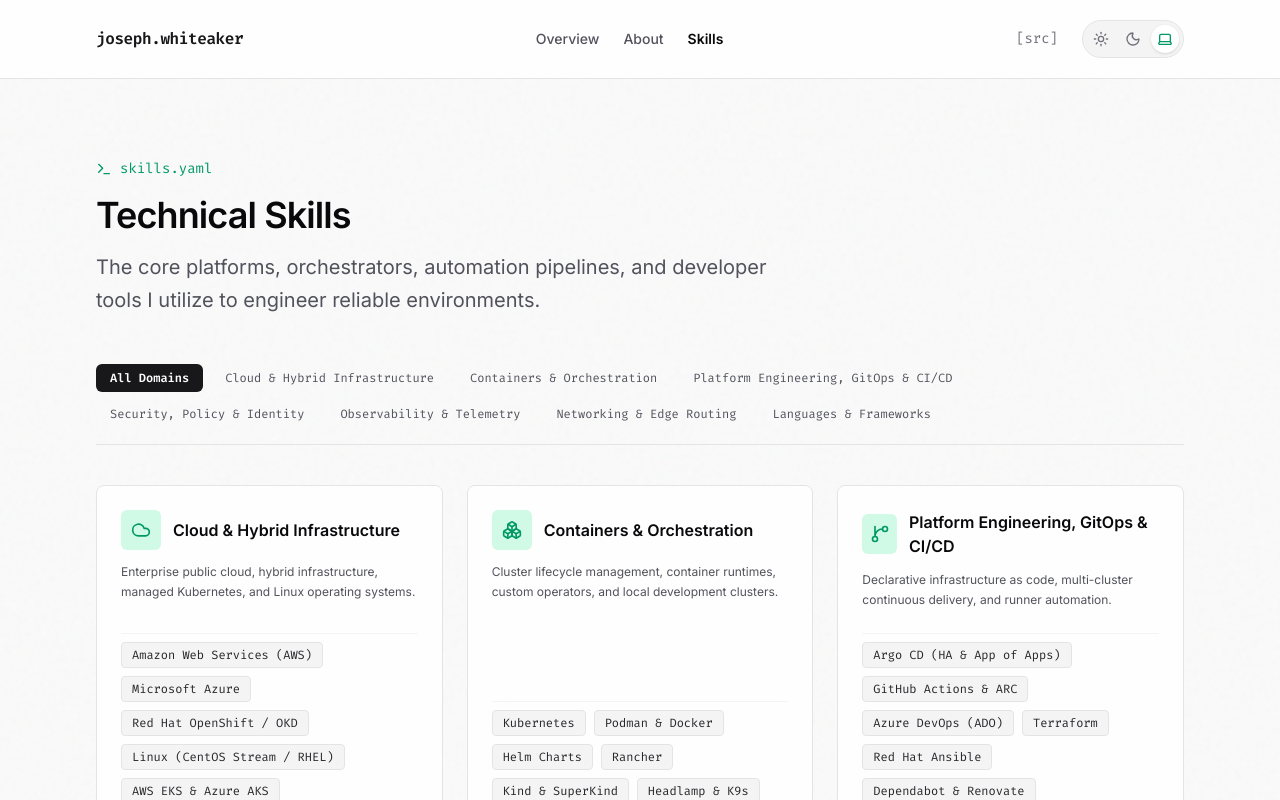
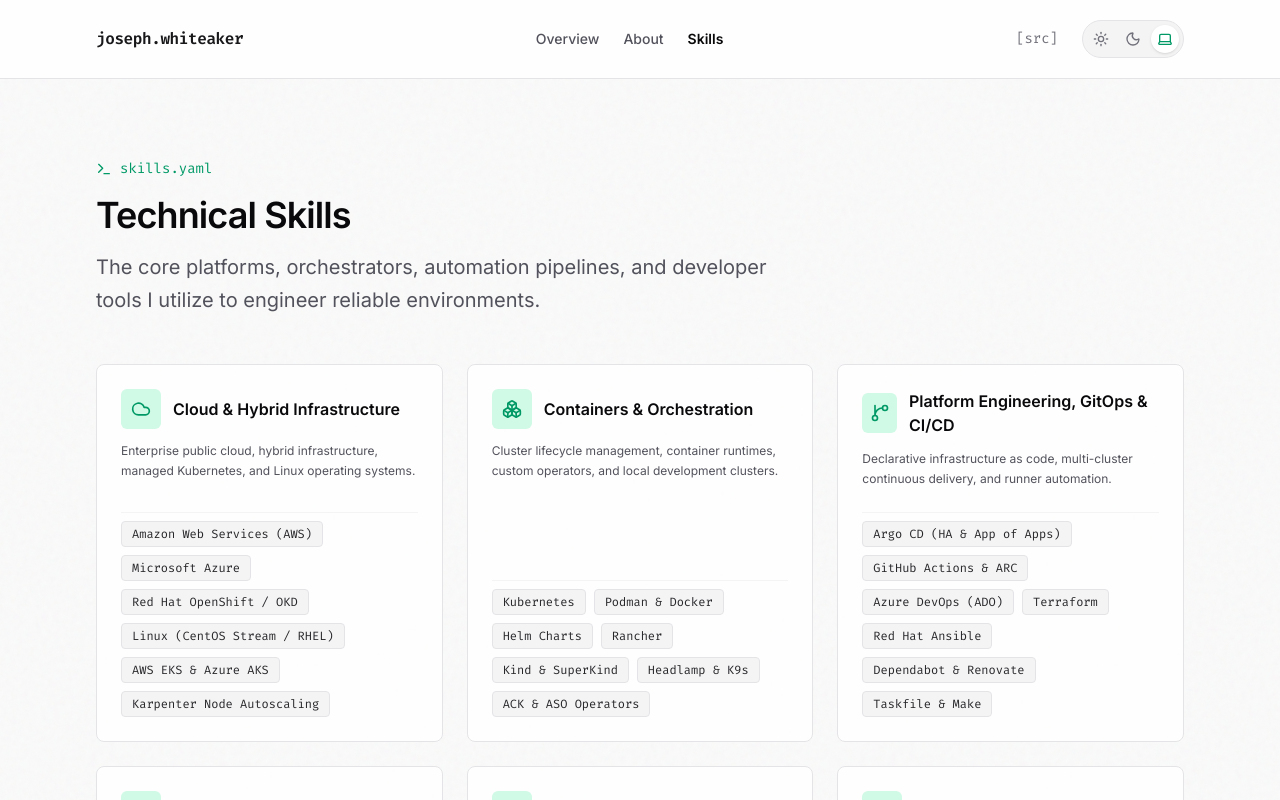
Before and after one commit to josephaw1022/PersonalWebsite, a Next.js app: page /skills in a window 1280 px wide. Shown: the top 800 px of the page. Built offline with nearby package versions, Linux system fonts and the light colour scheme.

Commit message:
fix(skills): remove redundant domain filter tabs from technical skills page

```diff
--- a/src/app/skills/page.tsx
+++ b/src/app/skills/page.tsx
@@ -1,6 +1,3 @@
-"use client";
-
-import { useState } from "react";
 import {
   Cloud,
   Boxes,
@@ -130,13 +127,6 @@
 ];
 
 export default function Skills() {
-  const [selectedFilter, setSelectedFilter] = useState<string>("all");
-
-  const filteredCategories =
-    selectedFilter === "all"
-      ? skillCategories
-      : skillCategories.filter((cat) => cat.id === selectedFilter);
-
   return (
     <div className="max-w-6xl mx-auto px-4 sm:px-6 lg:px-8 pt-20 pb-16 animate-fade-in">
       {/* Header */}
@@ -154,41 +144,9 @@
         </p>
       </div>
 
-      {/* Filter Tabs */}
-      <div className="flex flex-wrap items-center gap-2 mb-10 pb-4 border-b border-zinc-200 dark:border-zinc-800">
-        <button
-          type="button"
-          onClick={() => setSelectedFilter("all")}
-          className={`px-3.5 py-1.5 rounded-md text-xs font-mono transition-colors ${
-            selectedFilter === "all"
-              ? "bg-zinc-900 text-white dark:bg-zinc-100 dark:text-zinc-900 font-semibold"
-              : "text-zinc-600 dark:text-zinc-400 hover:bg-zinc-100 dark:hover:bg-zinc-800"
-          }`}
-        >
-          All Domains
-        </button>
-        {skillCategories.map((category) => {
-          const isActive = selectedFilter === category.id;
-          return (
-            <button
-              key={category.id}
-              type="button"
-              onClick={() => setSelectedFilter(category.id)}
-              className={`px-3.5 py-1.5 rounded-md text-xs font-mono transition-colors ${
-                isActive
-                  ? "bg-zinc-900 text-white dark:bg-zinc-100 dark:text-zinc-900 font-semibold"
-                  : "text-zinc-600 dark:text-zinc-400 hover:bg-zinc-100 dark:hover:bg-zinc-800"
-              }`}
-            >
-              {category.name}
-            </button>
-          );
-        })}
-      </div>
-
       {/* Categories Grid */}
       <div className="grid grid-cols-1 md:grid-cols-2 lg:grid-cols-3 gap-6">
-        {filteredCategories.map((category) => {
+        {skillCategories.map((category) => {
           const Icon = category.icon;
           return (
             <div
```
Also changed, not shown: 2 other files (tests, documents, lock files or other folders).
